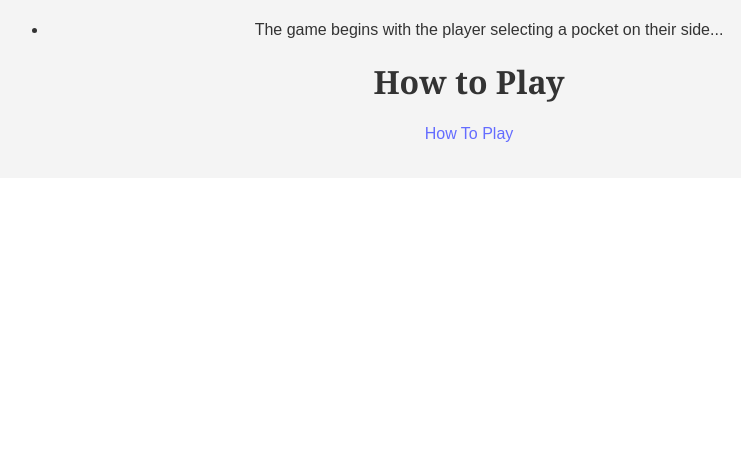
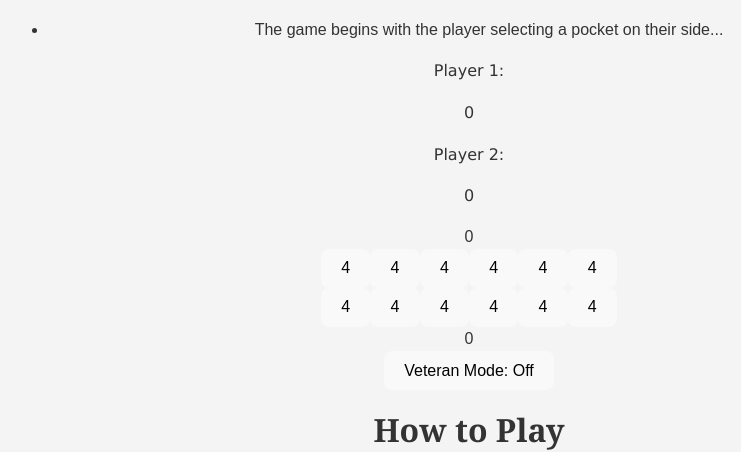
Before and after one commit to bethkimani/react-mancala-project, a React (Vite) app: page / in a window 1280 px wide. Shown: the part 1409-1861 px from the top of the page, without its empty margins (171-912 px from the left). Before the commit the page ends 1587 px from the top, so only its background shows below. Built offline with nearby package versions, Linux system fonts and the light colour scheme.

Commit message:
Added How to play mancala

```diff
--- a/package.json
+++ b/package.json
@@ -10,10 +10,12 @@
     "preview": "vite preview"
   },
   "dependencies": {
+    "prop-types": "^15.8.1",
     "react": "^18.3.1",
     "react-dom": "^18.3.1"
   },
   "devDependencies": {
+    "@babel/preset-react": "^7.25.9",
     "@eslint/js": "^9.13.0",
     "@types/react": "^18.3.12",
     "@types/react-dom": "^18.3.1",
--- a/src/Components/GameBoard.jsx
+++ b/src/Components/GameBoard.jsx
@@ -1,20 +1,80 @@
-import React, { useState } from 'react';
+import  { useState } from 'react';
+import Pocket from './Pocket';
+import ScoreBoard from './ScoreBoard';
+import VeteranButton from './Veteran';
 
 const GameBoard = () => {
-  const [scoreOne, setScoreOne] = useState(0);
-  const [scoreTwo, setScoreTwo] = useState(0);
+  const [playerOneScore, setPlayerOneScore] = useState(0);
+  const [playerTwoScore, setPlayerTwoScore] = useState(0);
+
+  // Initialize pockets with 4 stones each (a common setup in Mancala)
+  const initialStones = 4;
+  const [sideOnePockets, setSideOnePockets] = useState(Array(6).fill(initialStones));
+  const [sideTwoPockets, setSideTwoPockets] = useState(Array(6).fill(initialStones));
+
+  // Function to handle moves (simplified for this example)
+  const handlePocketClick = (side, index) => {
+    if (side === "one") {
+      const newSideOnePockets = [...sideOnePockets];
+      let stones = newSideOnePockets[index];
+      newSideOnePockets[index] = 0; // Clear the stones from the clicked pocket
+
+      // Simple distribution logic (can be customized for actual game rules)
+      let currentIndex = index + 1;
+      while (stones > 0) {
+        if (currentIndex < newSideOnePockets.length) {
+          newSideOnePockets[currentIndex]++;
+          currentIndex++;
+          stones--;
+        } else {
+          setPlayerOneScore((prev) => prev + 1); // Add extra stone to player score (as an example)
+          stones--;
+        }
+      }
+      setSideOnePockets(newSideOnePockets);
+    } else {
+      const newSideTwoPockets = [...sideTwoPockets];
+      let stones = newSideTwoPockets[index];
+      newSideTwoPockets[index] = 0;
+
+      let currentIndex = index + 1;
+      while (stones > 0) {
+        if (currentIndex < newSideTwoPockets.length) {
+          newSideTwoPockets[currentIndex]++;
+          currentIndex++;
+          stones--;
+        } else {
+          setPlayerTwoScore((prev) => prev + 1);
+          stones--;
+        }
+      }
+      setSideTwoPockets(newSideTwoPockets);
+    }
+  };
 
   return (
-    <main id="game-board">
+    <div>
+      <ScoreBoard playerOneScore={playerOneScore} playerTwoScore={playerTwoScore} />
       <div className="board">
-        {/* Render the board structure here, with mancala and pockets */}
-        <div className="mancala-one"></div>
+        <div className="mancala-one">{playerOneScore}</div>
         <div className="container">
-          {/* Player one and two board sections */}
+          {/* Side one pockets */}
+          <div className="side-one">
+            {sideOnePockets.map((stones, index) => (
+              <Pocket key={index} stones={stones} onClick={() => handlePocketClick("one", index)} />
+            ))}
+          </div>
+          {/* Side two pockets */}
+          <div className="side-two">
+            {sideTwoPockets.map((stones, index) => (
+              <Pocket key={index} stones={stones} onClick={() => handlePocketClick("two", index)} />
+            ))}
+          </div>
         </div>
-        <div className="mancala-two"></div>
+        <div className="mancala-two">{playerTwoScore}</div>
       </div>
-    </main>
+      <VeteranButton />
+    </div>
   );
 };
 
--- a/src/Components/Header.jsx
+++ b/src/Components/Header.jsx
@@ -1,10 +1,10 @@
 // src/components/Header.jsx
-
+import React from "react";
 
 const Header = () => {
   return (
     <header>
-      <nav>
+      <nav role="navigation">
         <a href="/">Home</a>
         <a href="#about">About</a>
         <a href="#game-board">Play Mancala</a>
--- a/src/Components/Home.jsx
+++ b/src/Components/Home.jsx
@@ -1,4 +1,4 @@
-
+import React from "react";
 
 const Home = () => {
   return (
--- /dev/null
+++ b/src/Components/Pocket.jsx
@@ -0,0 +1,11 @@
+import React from 'react';
+
+const Pocket = ({ stones, onClick }) => {
+  return (
+    <button className="pocket" onClick={onClick}>
+      {stones}
+    </button>
+  );
+};
+
+export default Pocket;
--- /dev/null
+++ b/src/Components/ScoreBoard.jsx
@@ -0,0 +1,20 @@
+import React from 'react';
+import PropTypes from 'prop-types';
+const ScoreBoard = ({ playerOneScore, playerTwoScore }) => (
+  <div id="scoreboard">
+    <div id="scoreboard-one">
+      <p>Player 1:</p>
+      <p id="score-one">{playerOneScore}</p>  {/* Displays Player 1's score */}
+    </div>
+    <div id="scoreboard-two">
+      <p>Player 2:</p>
+      <p id="score-two">{playerTwoScore}</p>  {/* Displays Player 2's score */}
+    </div>
+  </div>
+);
+
+ScoreBoard.propTypes = {
+  playerOneScore: PropTypes.number.isRequired,  // Validate playerOneScore as a number
+  playerTwoScore: PropTypes.number.isRequired   // Validate playerTwoScore as a number
+};
+export default ScoreBoard;
--- /dev/null
+++ b/src/Components/Veteran.jsx
@@ -0,0 +1,17 @@
+import {useState} from "react";
+
+const VeteranButton = () => {
+  const [isVeteranMode, setIsVeteranMode] = useState(false);
+
+  const toggleMode = () => {
+    setIsVeteranMode(!isVeteranMode);
+  };
+
+  return (
+    <button onClick={toggleMode}>
+      Veteran Mode: {isVeteranMode ? 'On' : 'Off'}
+    </button>
+  );
+};
+
+export default VeteranButton;
```
Also changed, not shown: 1 other file (tests, documents, lock files or other folders).
